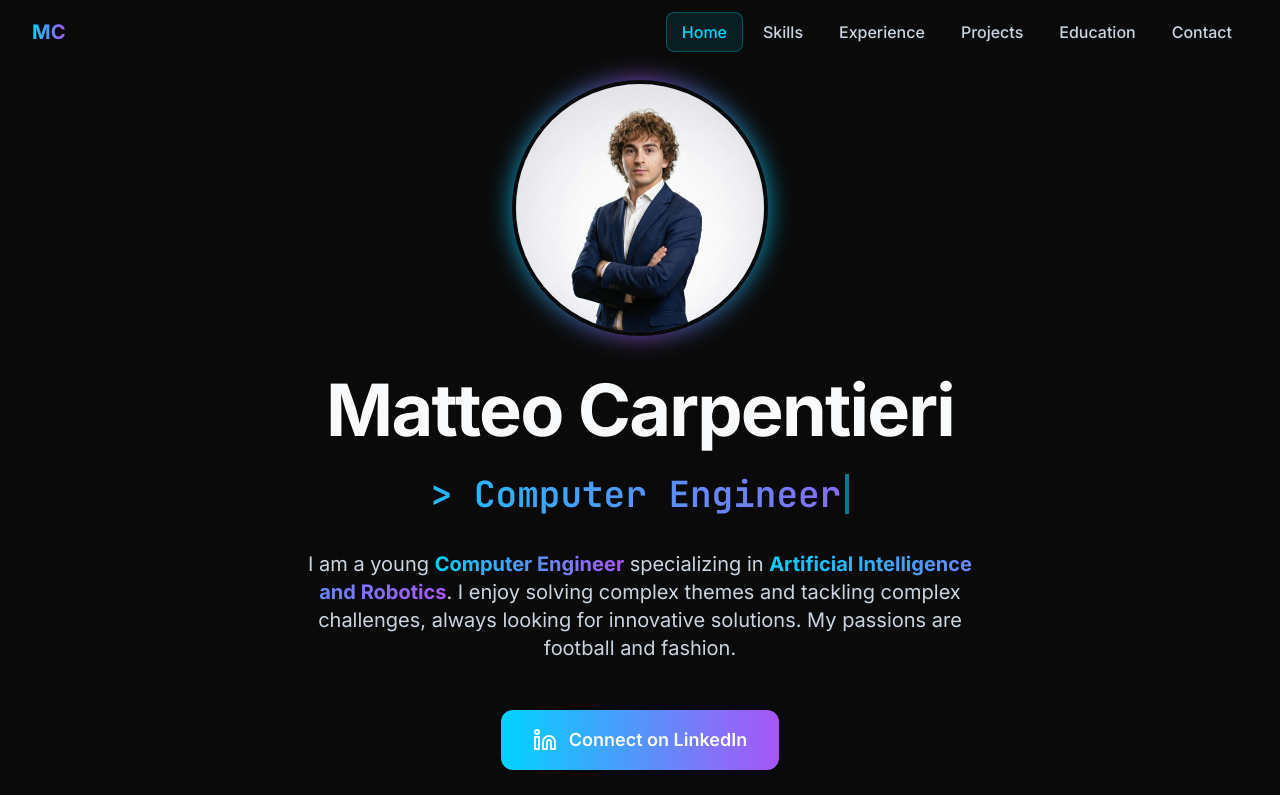
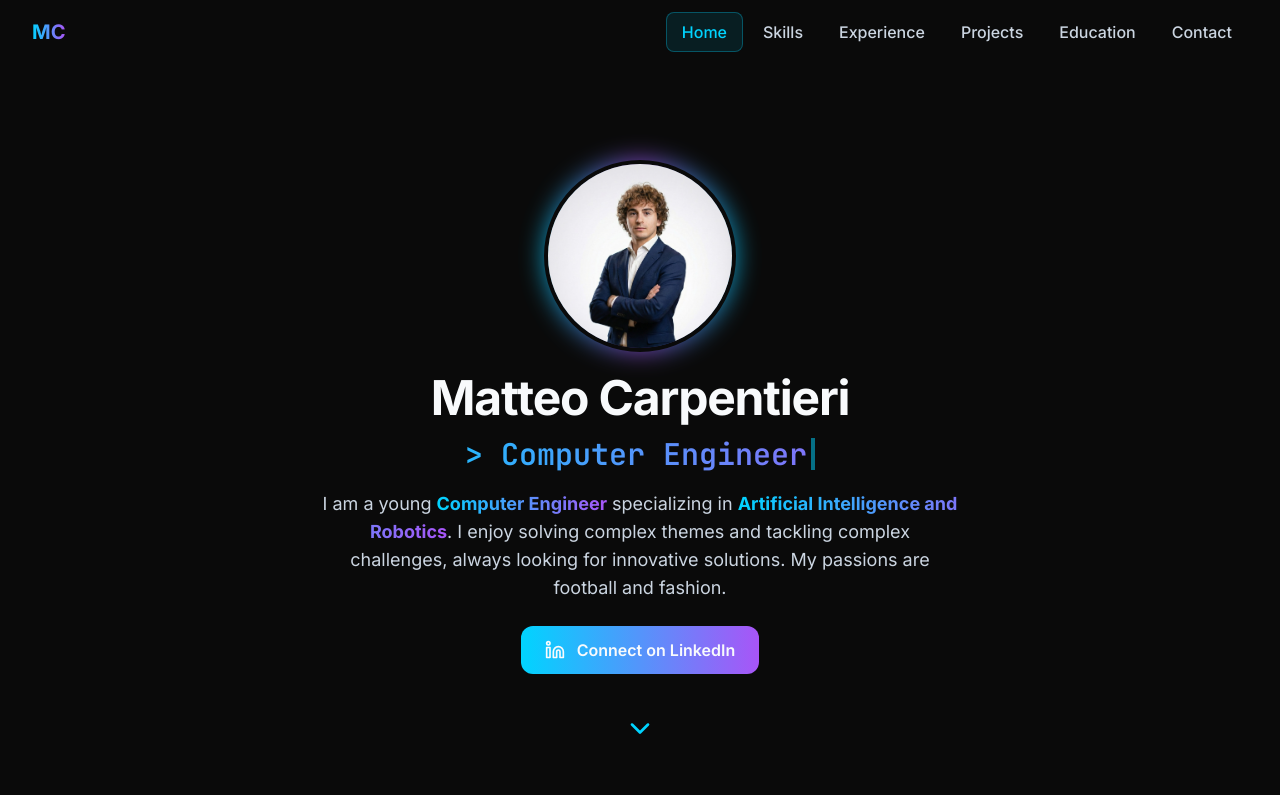
Before and after one commit to matteocarpentieri22/portfolio_gennaio, a React (Vite) app: page / in a window 1280 px wide. Shown: the top 795 px of the page. Built offline with nearby package versions, Linux system fonts and the light colour scheme.

Commit message:
effettuate modifiche

```diff
--- a/index.html
+++ b/index.html
@@ -1,14 +1,18 @@
 <!doctype html>
 <html lang="en">
+
 <head>
   <meta charset="UTF-8" />
-    <link rel="icon" type="image/svg+xml" href="/vite.svg" />
+  <link rel="icon" type="image/svg+xml" href="/favicon.svg" />
   <meta name="viewport" content="width=device-width, initial-scale=1.0" />
-    <meta name="description" content="Matteo Carpentieri - Computer Engineer specializing in Artificial Intelligence and Robotics. Portfolio showcasing AI, ML, and robotics projects." />
+  <meta name="description"
+    content="Matteo Carpentieri - Computer Engineer specializing in Artificial Intelligence and Robotics. Portfolio showcasing AI, ML, and robotics projects." />
   <title>Matteo Carpentieri | AI Engineer & Computer Engineer</title>
 </head>
+
 <body>
   <div id="root"></div>
   <script type="module" src="/src/main.tsx"></script>
 </body>
+
 </html>
--- a/src/components/Hero.tsx
+++ b/src/components/Hero.tsx
@@ -37,13 +37,13 @@ export default function Hero() {
     }, [displayedText, isDeleting, roleIndex]);
 
     return (
-        <section id="home" className="min-h-screen flex items-center justify-center relative overflow-hidden">
-            <div className="section-container text-center z-10">
+        <section id="home" className="min-h-[100svh] flex items-center justify-center relative overflow-hidden py-16 md:py-20">
+            <div className="section-container text-center z-10 max-w-4xl">
                 <motion.div
                     initial={{ opacity: 0, scale: 0.8 }}
                     animate={{ opacity: 1, scale: 1 }}
                     transition={{ duration: 0.8, ease: 'easeOut' }}
-                    className="mb-8"
+                    className="mb-4"
                 >
                     {/* Profile Image with Neon Border */}
                     <div className="relative inline-block">
@@ -52,7 +52,7 @@ export default function Hero() {
                         <img
                             src={profileImage}
                             alt="Matteo Carpentieri"
-                            className="relative w-48 h-48 md:w-64 md:h-64 rounded-full object-cover border-4 border-cyber-dark"
+                            className="relative w-36 h-36 md:w-48 md:h-48 rounded-full object-cover border-4 border-cyber-dark"
                         />
                     </div>
                 </motion.div>
@@ -61,7 +61,7 @@ export default function Hero() {
                     initial={{ opacity: 0, y: 20 }}
                     animate={{ opacity: 1, y: 0 }}
                     transition={{ duration: 0.8, delay: 0.2 }}
-                    className="text-5xl md:text-7xl font-bold mb-6 tracking-tight"
+                    className="text-3xl md:text-5xl font-bold mb-3 tracking-tight"
                 >
                     {personalInfo.name}
                 </motion.h1>
@@ -70,11 +70,11 @@ export default function Hero() {
                     initial={{ opacity: 0, y: 20 }}
                     animate={{ opacity: 1, y: 0 }}
                     transition={{ duration: 0.8, delay: 0.4 }}
-                    className="mb-8"
+                    className="mb-4"
                 >
-                    <div className="text-2xl md:text-4xl font-semibold gradient-text min-h-[3rem] flex items-center justify-center">
+                    <div className="text-xl md:text-3xl font-semibold gradient-text min-h-[2.5rem] flex items-center justify-center">
                         <span className="font-mono">&gt; {displayedText}</span>
-                        <span className="inline-block w-1 h-8 md:h-10 bg-electric-blue ml-1 animate-pulse" />
+                        <span className="inline-block w-1 h-6 md:h-8 bg-electric-blue ml-1 animate-pulse" />
                     </div>
                 </motion.div>
 
@@ -82,7 +82,7 @@ export default function Hero() {
                     initial={{ opacity: 0, y: 20 }}
                     animate={{ opacity: 1, y: 0 }}
                     transition={{ duration: 0.8, delay: 0.6 }}
-                    className="text-lg md:text-xl text-slate-300 max-w-2xl mx-auto mb-12 leading-relaxed"
+                    className="text-base md:text-lg text-slate-300 max-w-2xl mx-auto mb-6 leading-relaxed px-4"
                 >
                     I am a young <span className="gradient-text font-bold">Computer Engineer</span> specializing in{' '}
                     <span className="gradient-text font-bold">Artificial Intelligence and Robotics</span>.
@@ -95,16 +95,16 @@ export default function Hero() {
                     initial={{ opacity: 0, y: 20 }}
                     animate={{ opacity: 1, y: 0 }}
                     transition={{ duration: 0.8, delay: 0.8 }}
-                    className="flex justify-center gap-6"
+                    className="flex justify-center gap-6 mb-8"
                 >
                     <a
                         href={personalInfo.linkedin}
                         target="_blank"
                         rel="noopener noreferrer"
-                        className="group relative inline-flex items-center gap-3 px-8 py-4 rounded-xl bg-gradient-to-r from-electric-blue to-neon-violet hover:shadow-[0_0_40px_rgba(0,212,255,0.6)] transition-all duration-300 transform hover:scale-105"
+                        className="group relative inline-flex items-center gap-3 px-6 py-3 rounded-xl bg-gradient-to-r from-electric-blue to-neon-violet hover:shadow-[0_0_40px_rgba(0,212,255,0.6)] transition-all duration-300 transform hover:scale-105"
                     >
-                        <Linkedin className="w-6 h-6" />
-                        <span className="font-semibold text-lg">Connect on LinkedIn</span>
+                        <Linkedin className="w-5 h-5" />
+                        <span className="font-semibold text-base">Connect on LinkedIn</span>
                     </a>
                 </motion.div>
 
@@ -113,7 +113,7 @@ export default function Hero() {
                     initial={{ opacity: 0 }}
                     animate={{ opacity: 1 }}
                     transition={{ duration: 1, delay: 1.2 }}
-                    className="absolute bottom-10 left-1/2 transform -translate-x-1/2"
+                    className="mt-4 flex justify-center"
                 >
                     <motion.div
                         animate={{ y: [0, 10, 0] }}
@@ -133,6 +133,6 @@ export default function Hero() {
                     </motion.div>
                 </motion.div>
             </div>
-        </section>
+        </section >
     );
 }
```
Also changed, not shown: public/favicon.svg (added). Lines whose indentation alone changed are shown as unchanged.
